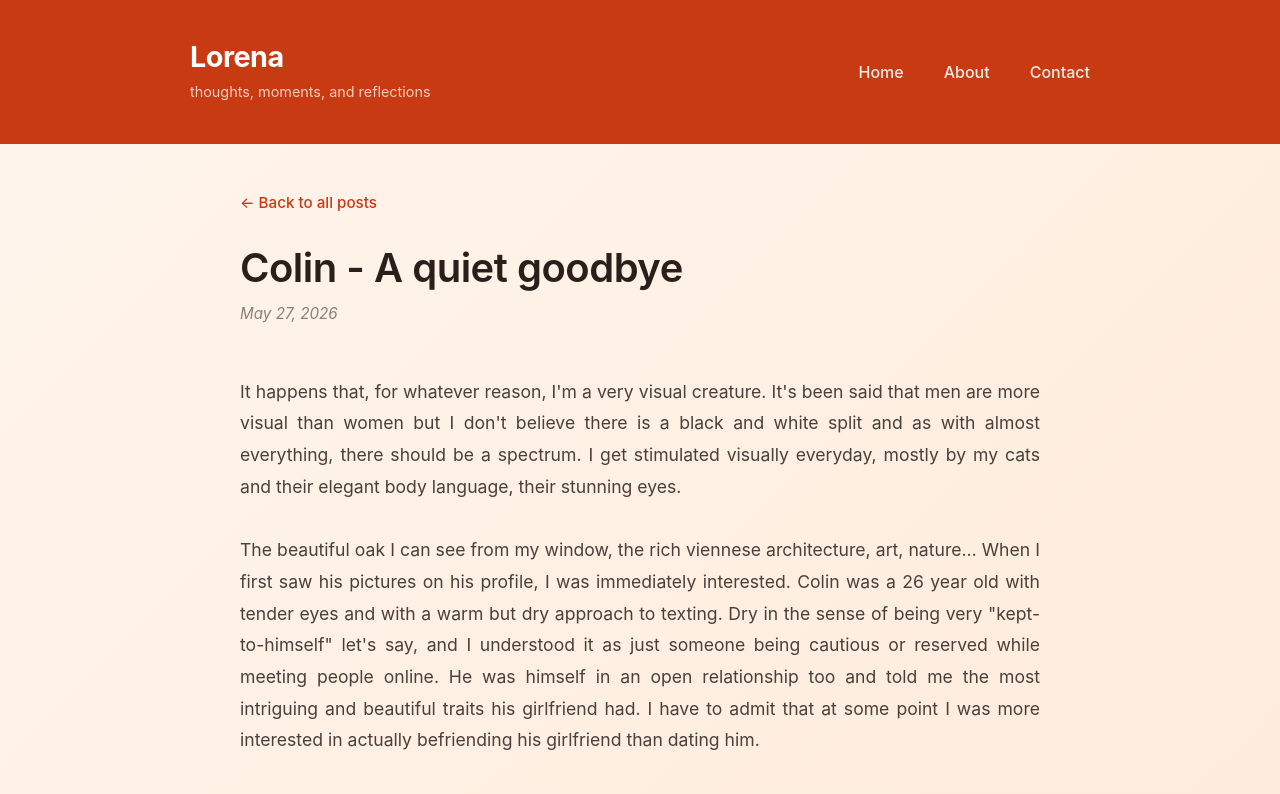
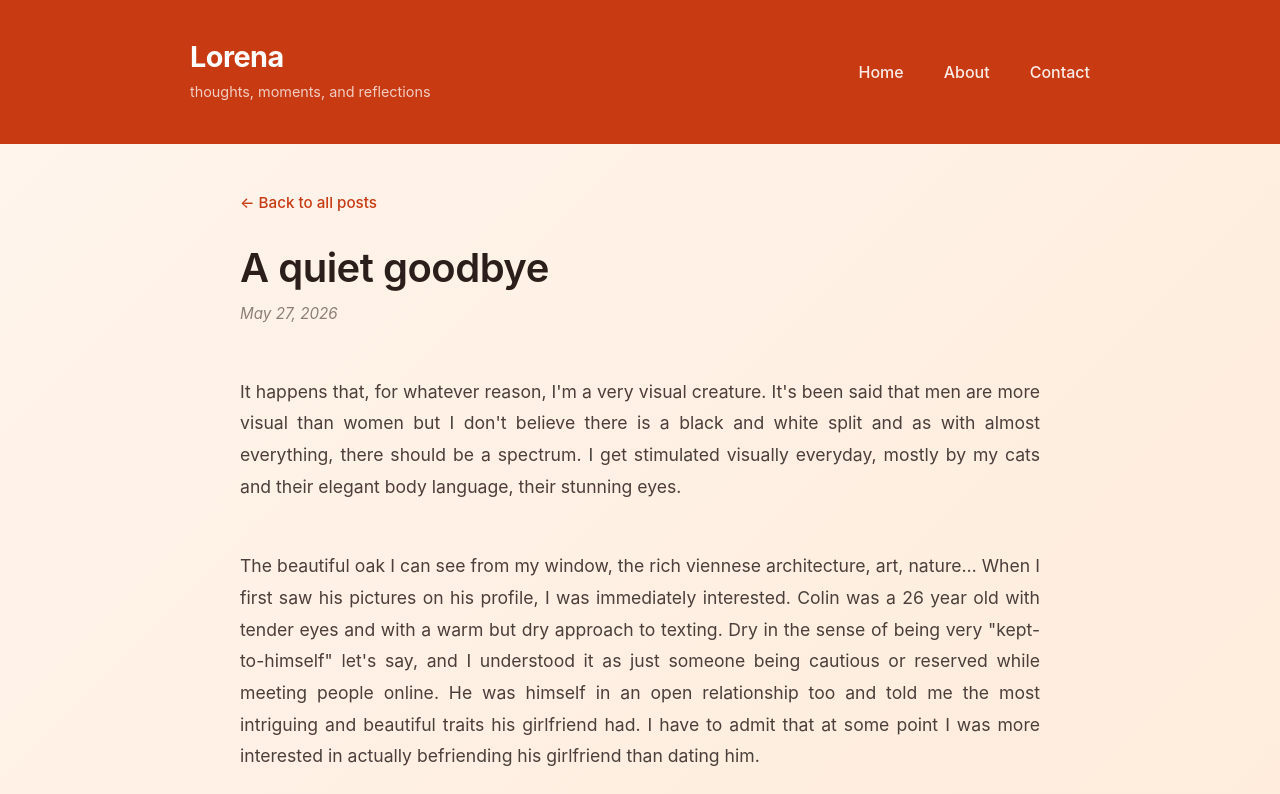
Before and after one commit to lorenainvienna/lorena, a Next.js app: page /post/colin-a-quiet-goodbye in a window 1280 px wide. Shown: the top 794 px of the page. Built offline with nearby package versions, Linux system fonts and the light colour scheme.

Commit message:
Rename post title and increase paragraph spacing

```diff
--- a/app/post/post.module.css
+++ b/app/post/post.module.css
@@ -44,7 +44,7 @@
 }
 
 .content p {
-  margin-bottom: 2rem;
+  margin-bottom: 3rem;
   text-align: justify;
 }
 
--- a/app/posts.js
+++ b/app/posts.js
@@ -1,7 +1,7 @@
 export const posts = [
   {
     id: 'colin-a-quiet-goodbye',
-    title: 'Colin - A quiet goodbye',
+    title: 'A quiet goodbye',
     date: new Date('2026-05-27'),
     excerpt: '',
     content: `It happens that, for whatever reason, I'm a very visual creature. It's been said that men are more visual than women but I don't believe there is a black and white split and as with almost everything, there should be a spectrum. I get stimulated visually everyday, mostly by my cats and their elegant body language, their stunning eyes.
```
